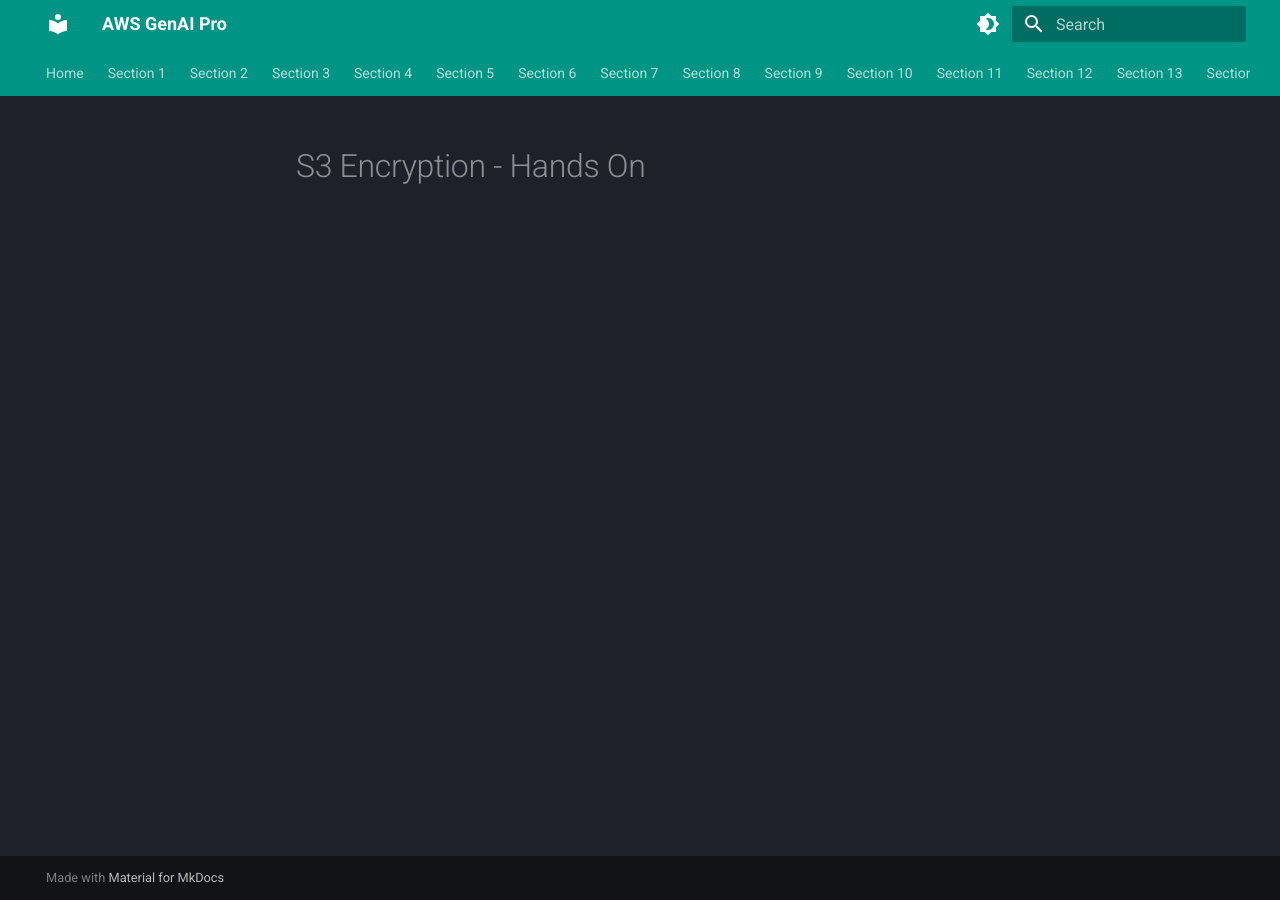
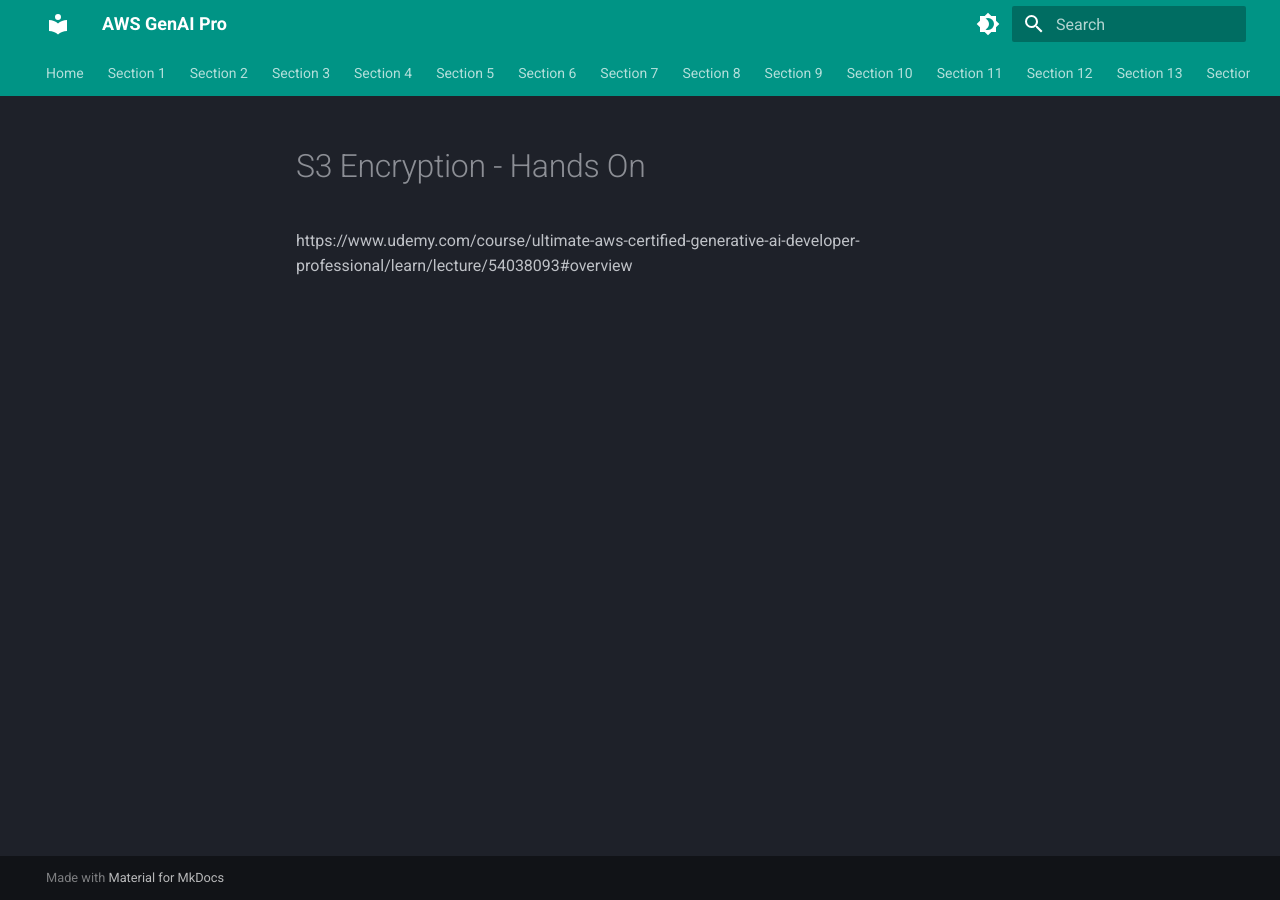
Before and after one commit to qgjones9/aws-genai-pro, an MkDocs documentation site: the page built from docs/section-2/54-s3-encryption-hands-on/index.md, in a window 1280 px wide. Built offline with MkDocs 1.6.1 and Material for MkDocs 9.7.7, drawn with Linux system fonts in a browser that asks for light colours; part of the change alters nothing that is shown.

Commit message:
s3 encryption hands on

```diff
--- a/docs/section-2/54-s3-encryption-hands-on/index.md
+++ b/docs/section-2/54-s3-encryption-hands-on/index.md
@@ -1 +1,3 @@
 # S3 Encryption - Hands On
+
+https://www.udemy.com/course/ultimate-aws-certified-generative-ai-developer-professional/learn/lecture/54038093#overview
```
